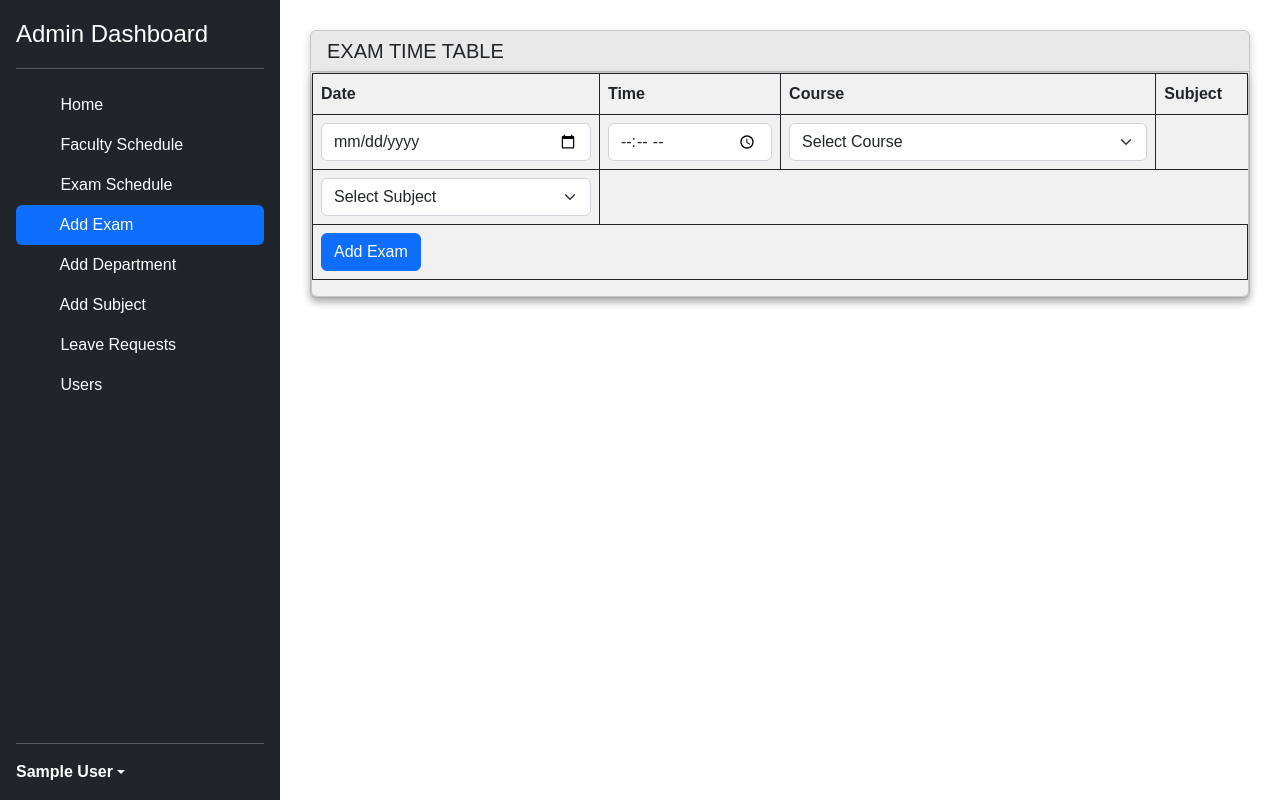
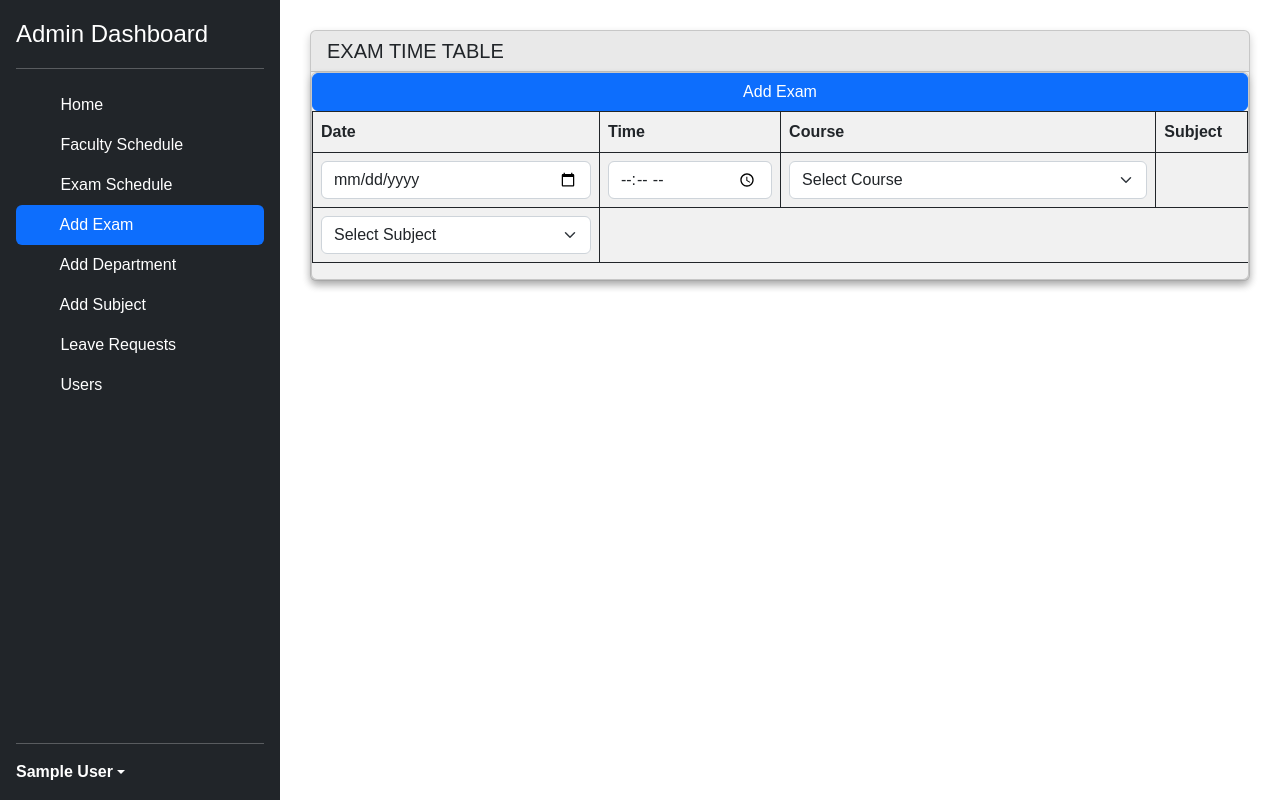
Before and after one commit to Mirzzie/Invigilation-Duty-Scheduler, a PHP site: page /admin/tabletest.php in a window 1280 px wide. Run offline with PHP 8.4, Linux system fonts and the light colour scheme; the visitor is signed in with stand-in values (Sample User, id 1); data comes from the database, SQL or seed files in the repository.

Commit message:
rebuild:4

```diff
--- a/admin/tabletest.php
+++ b/admin/tabletest.php
@@ -252,11 +252,7 @@ $uname = $_SESSION['uname'];
           </select>
       </tr>
     </tbody>
-    <tfoot>
-      <tr>
-        <td colspan="4"><input type="submit" name="submit" class="btn btn-primary" value="Add Exam"></td>
-      </tr>
-    </tfoot>
+        <input type="submit" name="submit" class="btn btn-primary" value="Add Exam">
   </form>
   </table>
   </div>
```
